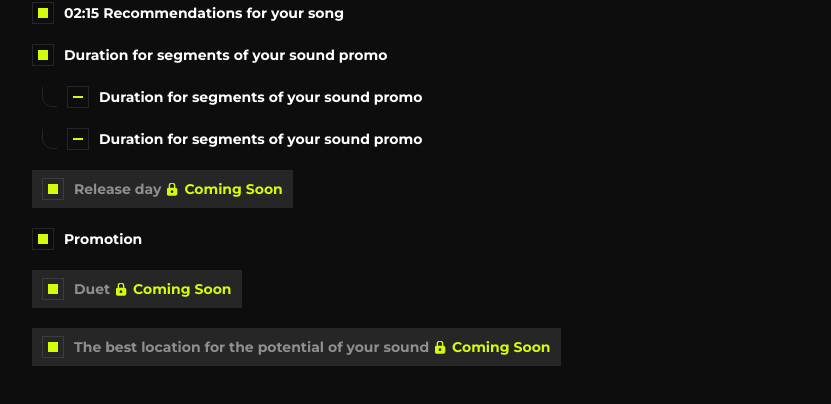
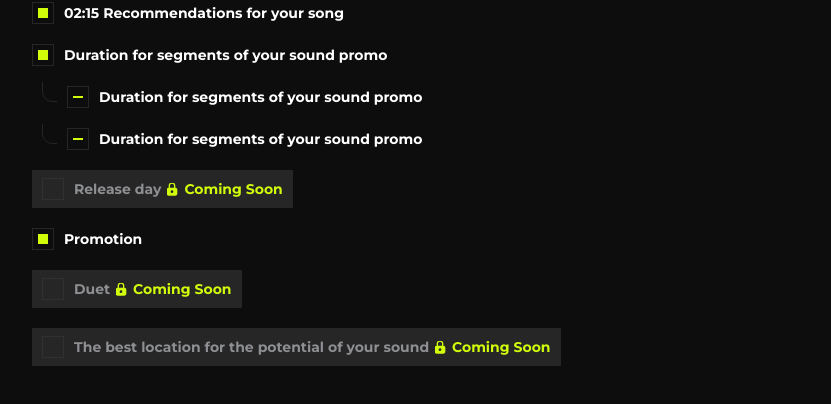
Before and after one commit to vladyslavZinchenko77/flai, a React (Vite) app: page / in a window 1280 px wide. Shown: the part 1696-2100 px from the top of the page, without its empty margins (111-942 px from the left). Built offline with nearby package versions, Linux system fonts and the light colour scheme.

Commit message:
fixed a custom checkbox

```diff
--- a/src/components/Common/CheckBoxCustom/CheckBoxCustom.jsx
+++ b/src/components/Common/CheckBoxCustom/CheckBoxCustom.jsx
@@ -1,5 +1,5 @@
-import { useState } from 'react'
-import styled from 'styled-components'
+import React, { useState } from 'react';
+import styled from 'styled-components';
 
 const CheckBoxContainer = styled.div`
   margin: ${(props) => props.margin};
@@ -9,7 +9,8 @@ const CheckBoxContainer = styled.div`
   display: flex;
   justify-content: center;
   align-items: center;
-  cursor: pointer;
+  cursor: ${(props) => (props.disabled ? 'not-allowed' : 'pointer')};
+  opacity: ${(props) => (props.disabled ? 0.5 : 1)};
   .checked {
     width: 50%;
     height: 10%;
@@ -21,28 +22,26 @@ const CheckBoxContainer = styled.div`
     background-color: #d1fd0a;
   }
   .disable {
-    background-color: none;
+    background-color: none; /* добавленный стиль */
   }
-`
+`;
 
-const CheckBoxCustom = ({
-  margin,
-  defaultChecked = false,
-  disabled = false,
-}) => {
-  const [isChecked, setIsChecked] = useState(defaultChecked)
+const CheckBoxCustom = ({ margin, defaultChecked = false, disabled = false, onClick }) => {
+  const [isChecked, setIsChecked] = useState(defaultChecked);
 
   return (
     <CheckBoxContainer
       margin={margin}
       disabled={disabled}
       onClick={() => {
-        setIsChecked(!isChecked)
+        if (!disabled) {
+          setIsChecked(!isChecked);
+        }
       }}
     >
-      <div className={isChecked ? 'checked' : 'no-checked'}></div>
+      <div className={!disabled ? (isChecked ? 'checked' : 'no-checked') : ('disable')}></div>
     </CheckBoxContainer>
-  )
-}
+  );
+};
 
-export default CheckBoxCustom
+export default CheckBoxCustom;
--- a/src/pages/GeneralPage/components/RecommendationsSection/BaseTab/BaseTab.jsx
+++ b/src/pages/GeneralPage/components/RecommendationsSection/BaseTab/BaseTab.jsx
@@ -1,11 +1,120 @@
+
+// import React from 'react'
+// import { useState } from 'react'
+// import styled from 'styled-components'
+// import CheckBoxCustom from '../../../../../components/Common/CheckBoxCustom/CheckBoxCustom'
+// import CustomText from '../../../../../components/Common/CustomText/CustomText'
+// import SvgIcon from '../../../../../components/Common/SvgIcon/SvgIcon'
+// import {useRecomendationsList } from "../../../../../store/store"
+
+// const FollowRecomendationsContainer = styled.div`
+//   padding: 10px 0;
+//   display: flex;
+//   justify-content: center;
+//   background-color: #212122;
+// `
+// const FollowRecomendations = styled.div`
+//   .text {
+//     color: #ffffff;
+//     font-size: 14px;
+//     font-weight: 600;
+//     line-height: 1.6;
+//   }
+//   .colored {
+//     color: #d1fd0a;
+//   }
+// `
+// const RecomendationsGroup = styled.div`
+//   margin: 20px 0 62px 0;
+// `
+// const Recomendation = styled.div``
+// const RecomendationItem = styled.div`
+//   display: flex;
+//   align-items: center;
+//   margin-top: 20px;
+// `
+// const RecomendationSubItem = styled.div`
+//   display: flex;
+//   align-items: center;
+//   margin-top: 20px;
+// `
+
+// const RecomendationItemNoActiveWrap = styled.div`
+//   display: inline-block;
+// `
+
+// const RecomendationItemNoActive = styled.div`
+//   display: flex;
+//   align-items: center;
+//   padding: 8px 10px;
+//   margin-top: 20px;
+//   background-color: rgba(255, 255, 255, 0.1);
+// `
+
+// const BaseTab = () => {
+
+//   const { recomendations } = useRecomendationsList();
+
+//   return (
+//     <>
+//       <FollowRecomendationsContainer>
+//         <FollowRecomendations>
+//           <p className="text">
+//             😢 you followed <span className="colored">2/10</span>{' '}
+//             recommendations
+//           </p>
+//         </FollowRecomendations>
+//       </FollowRecomendationsContainer>
+//       <RecomendationsGroup>
+//         {recomendations.map((recomendation, index) => (
+//           <Recomendation key={index}>
+//             {recomendation.isOpen ? (
+//               <RecomendationItem>
+//                 <CheckBoxCustom margin={'0 10px 0 0'} defaultChecked={false} />
+//                 <CustomText color="#FFFFFF">
+//                   {recomendation.main}
+//                 </CustomText>
+//               </RecomendationItem>
+//             ) : (
+//               <RecomendationItemNoActiveWrap>
+//                 <RecomendationItemNoActive>
+//                   <CheckBoxCustom margin={'0 10px 0 0'} />
+//                   <CustomText fontsize="12px" color="#8E8F92">
+//                     {recomendation.main}
+//                   </CustomText>
+//                   <SvgIcon name="lock" margin="0 6px" />
+//                   <CustomText fontsize="12px" color="#D1FD0A">
+//                     Coming Soon
+//                   </CustomText>
+//                 </RecomendationItemNoActive>
+//               </RecomendationItemNoActiveWrap>
+//             )}
+//             {recomendation.secondary && recomendation.secondary.map((secondary, index) => (
+//               <RecomendationSubItem key={index}>
+//                 <SvgIcon name="subitem-line" margin={'0 10px 0 10px'} />
+//                 <CheckBoxCustom margin={'0 10px 0 0'} defaultChecked={true} />
+//                 <CustomText color="#FFFFFF">
+//                   {secondary}
+//                 </CustomText>
+//               </RecomendationSubItem>
+//             ))}
+//           </Recomendation>
+//         ))}
+//       </RecomendationsGroup>
+//     </>
+//   )
+// }
+
+// export default BaseTab
+
+
 
 import React from 'react'
-import { useState } from 'react'
 import styled from 'styled-components'
 import CheckBoxCustom from '../../../../../components/Common/CheckBoxCustom/CheckBoxCustom'
 import CustomText from '../../../../../components/Common/CustomText/CustomText'
 import SvgIcon from '../../../../../components/Common/SvgIcon/SvgIcon'
-import {useRecomendationsList } from "../../../../../store/store"
+import { useRecomendationsList } from "../../../../../store/store"
 
 const FollowRecomendationsContainer = styled.div`
   padding: 10px 0;
@@ -13,6 +122,7 @@ const FollowRecomendationsContainer = styled.div`
   justify-content: center;
   background-color: #212122;
 `
+
 const FollowRecomendations = styled.div`
   .text {
     color: #ffffff;
@@ -24,19 +134,27 @@ const FollowRecomendations = styled.div`
     color: #d1fd0a;
   }
 `
+
 const RecomendationsGroup = styled.div`
   margin: 20px 0 62px 0;
 `
-const Recomendation = styled.div``
+
 const RecomendationItem = styled.div`
   display: flex;
   align-items: center;
   margin-top: 20px;
 `
+
 const RecomendationSubItem = styled.div`
   display: flex;
   align-items: center;
   margin-top: 20px;
+  .subitem-line{
+    position: relative;
+    bottom: 5px;
+  }
+
+
 `
 
 const RecomendationItemNoActiveWrap = styled.div`
@@ -52,7 +170,6 @@ const RecomendationItemNoActive = styled.div`
 `
 
 const BaseTab = () => {
-
   const { recomendations } = useRecomendationsList();
 
   return (
@@ -67,7 +184,7 @@ const BaseTab = () => {
       </FollowRecomendationsContainer>
       <RecomendationsGroup>
         {recomendations.map((recomendation, index) => (
-          <Recomendation key={index}>
+          <div key={index}>
             {recomendation.isOpen ? (
               <RecomendationItem>
                 <CheckBoxCustom margin={'0 10px 0 0'} defaultChecked={false} />
@@ -78,7 +195,7 @@ const BaseTab = () => {
             ) : (
               <RecomendationItemNoActiveWrap>
                 <RecomendationItemNoActive>
-                  <CheckBoxCustom margin={'0 10px 0 0'} />
+                  <CheckBoxCustom margin={'0 10px 0 0'} disabled={true} />
                   <CustomText fontsize="12px" color="#8E8F92">
                     {recomendation.main}
                   </CustomText>
@@ -91,14 +208,14 @@ const BaseTab = () => {
             )}
             {recomendation.secondary && recomendation.secondary.map((secondary, index) => (
               <RecomendationSubItem key={index}>
-                <SvgIcon name="subitem-line" margin={'0 10px 0 10px'} />
+                <SvgIcon className='subitem-line' name="subitem-line" margin={'0 10px 0 10px'} />
                 <CheckBoxCustom margin={'0 10px 0 0'} defaultChecked={true} />
                 <CustomText color="#FFFFFF">
                   {secondary}
                 </CustomText>
               </RecomendationSubItem>
             ))}
-          </Recomendation>
+          </div>
         ))}
       </RecomendationsGroup>
     </>
```
